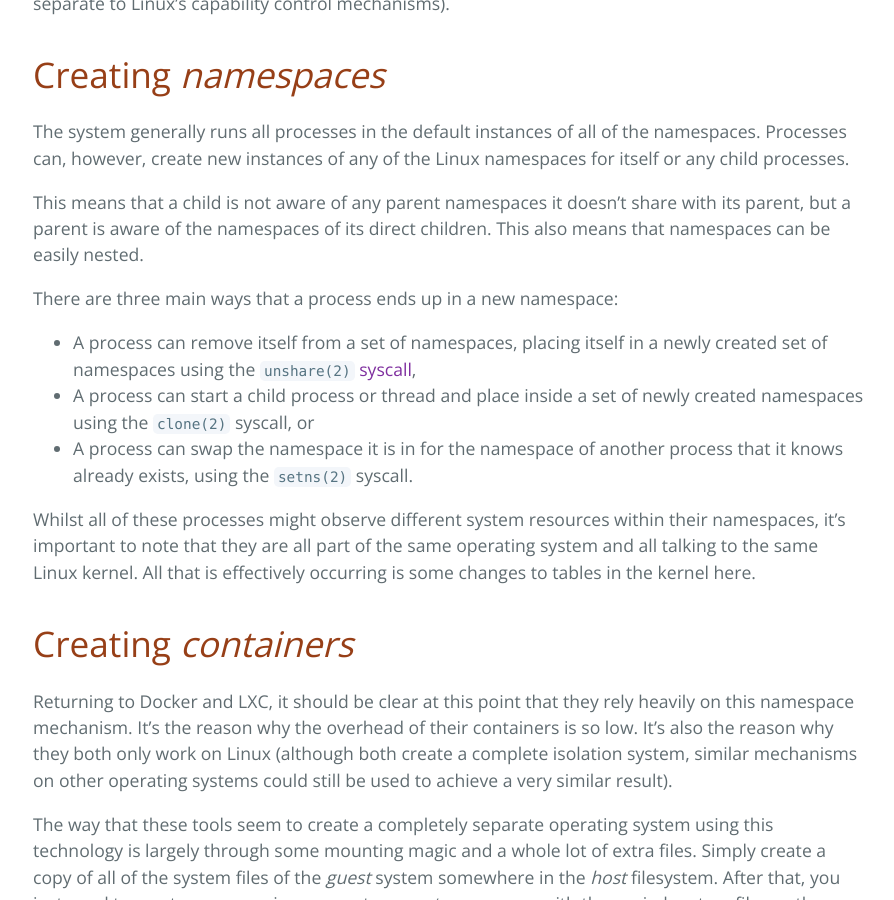
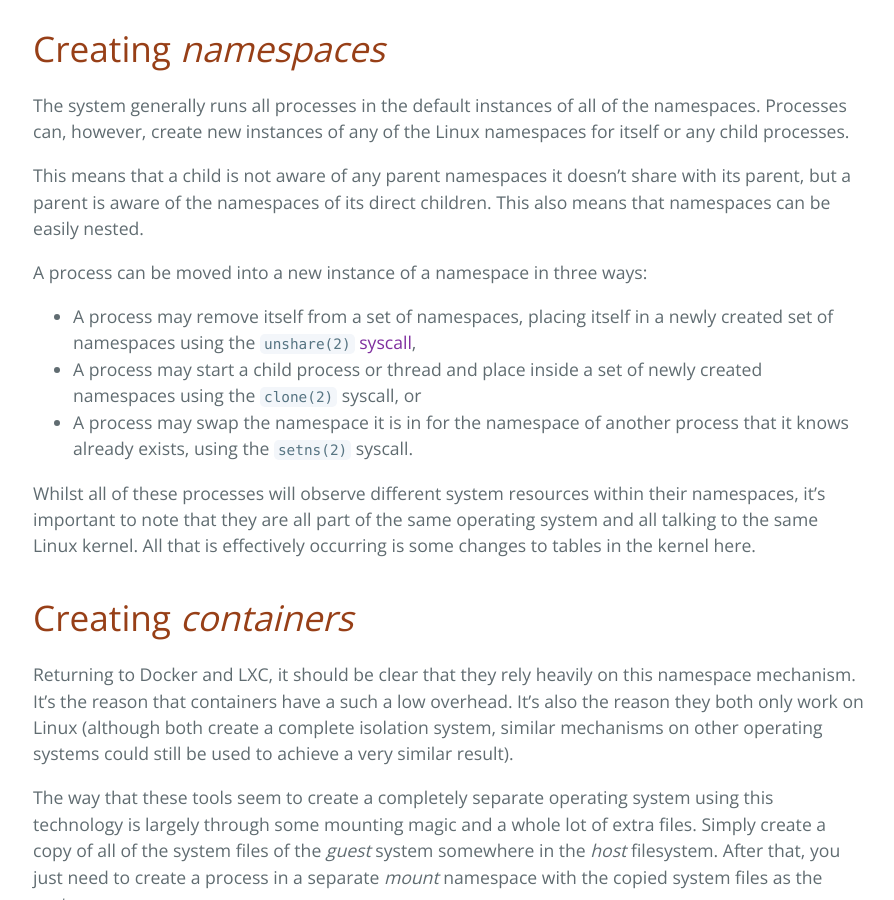
Before and after one commit to studley13/studley13.github.io, a Jekyll site: the page built from _posts/2018-01-14-linux-namespaces.md, in a window 1280 px wide and 900 px high, scrolled down 2070 px. Shown: the whole window, without its empty margins (191-1085 px from the left). Built offline with Jekyll 4.4.1, drawn with Linux system fonts in a browser that asks for light colours; comment, search, counter and statistics services are not loaded; some of the changed text lies outside the part shown.

Commit message:
Rewording.

```diff
--- a/_posts/2018-01-14-linux-namespaces.md
+++ b/_posts/2018-01-14-linux-namespaces.md
@@ -4,25 +4,25 @@
 ---
 
 [Linux containers][linux-containers] have become popular in recent years
-as an alternative to [virtualization][virtualization], providing
-isolation of processes by creating lightweight machines in which to run
-processes separated from each other.
+as an alternate to [virtualization][virtualization], providing isolation
+of processes by creating lightweight machines to run processes separated
+from each other.
 
 [linux-containers]: https://linuxcontainers.org/
 [virtualization]: https://en.wikipedia.org/wiki/Virtualization
 
 # Emulating virtualization
 
-The two most popular methods of achieving these isolated environments to
-date have been [Docker][docker] and [LXC][lxc]. Both of these solutions
-emulate the behaviour of virtualization. The provide an entire operating
+Two popular methods of achieving these isolated environments to date
+have been [Docker][docker] and [LXC][lxc]. Both of these solutions
+emulate the behaviour of virtualization. Each provides an entire operating
 system environment in the style of a virtual machine that you run your
-process inside that is isolated from the system that they run on.
+process inside of, isolated from the rest of your main OS.
 
 Both manage to achieve this with substantially less overhead than
 what virtualization would normally require. The only catch is that both
 the *host* machine and the *guest* machine have to be some variant of
-Linux. Both provide a repository of complete guest machines you can also
+Linux. Both provide a repository of complete guest machines you can
 download and start from, largely due to the complexity required to set
 one up manually.
 
@@ -32,14 +32,14 @@
 ## But isn't Docker cross platform?
 
 Yes, it is. It achieves this with a simple trick: start up a Linux
-virtual machine using something like the [OS X
+virtual machine using something such as the [OS X
 Hypervisor][osx-hypervisor] or Microsoft's [Hyper-V][hyper-v] and run
 all of the containers from there.
 
-This is a rather inelegant solution, especially considering the layers
-of indirection through a [hypervisor][] that become hidden from the user
-in the process. In general, you're probably better running Docker inside
-an explicit Linux *host*.
+This is an inelegant solution given the layers of indirection through a
+[hypervisor][] that become hidden from the user in the process. In
+general, you're probably better running Docker inside of an explicit Linux
+*host*.
 
 [osx-hypervisor]: https://developer.apple.com/documentation/hypervisor
 [hyper-v]: https://en.wikipedia.org/wiki/Hyper-V
@@ -70,19 +70,19 @@
 * UTS; which covers the [hostname][] and [domain name][domain] of the system
   the process is running in.
 
-Namespace isolation is the ability to provide processes a its own
-instance of one or more of these namespaces. This can be used to
+Namespace isolation is mechanism which provides processes their own
+instance of one or more of these namespaces. This may be used to
 allocate a restricted set of CPU or memory resources to a set of
 processes by placing them in the same *cgroup* namespace, give a set of
 processes access to a restricted portion of the file system tree by
 placing them in their own *mount* namespace, or give processes their own
-system of which they are running as the [root user][root] (without having
+system wherein it runs as the [root user][root] (without having
 root-level access to the whole system) by placing them in a *user*
 namespace.
 
 By placing a set of processes in a separate collection of these
-namespaces, the processes look as though they exist in their own
-entirely new system, there is no immediate indication that they were
+namespaces the processes appear to exist in their own
+entirely new system and there is no immediate indication that they were
 started from a different set of namespaces.
 
 The details of namespaces in Linux are documented in
@@ -121,19 +121,19 @@
 share with its parent, but a parent is aware of the namespaces of its
 direct children. This also means that namespaces can be easily nested.
 
-There are three main ways that a process ends up in a new namespace:
+A process can be moved into a new instance of a namespace in three ways:
 
-* A process can remove itself from a set of namespaces, placing itself
+* A process may remove itself from a set of namespaces, placing itself
   in a newly created set of namespaces using the
   [`unshare(2)`][unshare-2] [syscall][],
-* A process can start a child process or thread and place inside a set
+* A process may start a child process or thread and place inside a set
   of newly created namespaces using the [`clone(2)`][clone-2] syscall,
   or
-* A process can swap the namespace it is in for the namespace of another
+* A process may swap the namespace it is in for the namespace of another
   process that it knows already exists, using the [`setns(2)`][setns-2]
   syscall.
 
-Whilst all of these processes might observe different system resources
+Whilst all of these processes will observe different system resources
 within their namespaces, it's important to note that they are all part
 of the same operating system and all talking to the same Linux kernel.
 All that is effectively occurring is some changes to tables in the
@@ -146,9 +146,9 @@
 
 # Creating *containers*
 
-Returning to Docker and LXC, it should be clear at this point that they
-rely heavily on this namespace mechanism. It's the reason why the
-overhead of their containers is so low. It's also the reason why they
+Returning to Docker and LXC, it should be clear that they
+rely heavily on this namespace mechanism. It's the reason that
+containers have a such a low overhead. It's also the reason they
 both only work on Linux (although both create a complete isolation
 system, similar mechanisms on other operating systems could still be
 used to achieve a very similar result).
```
